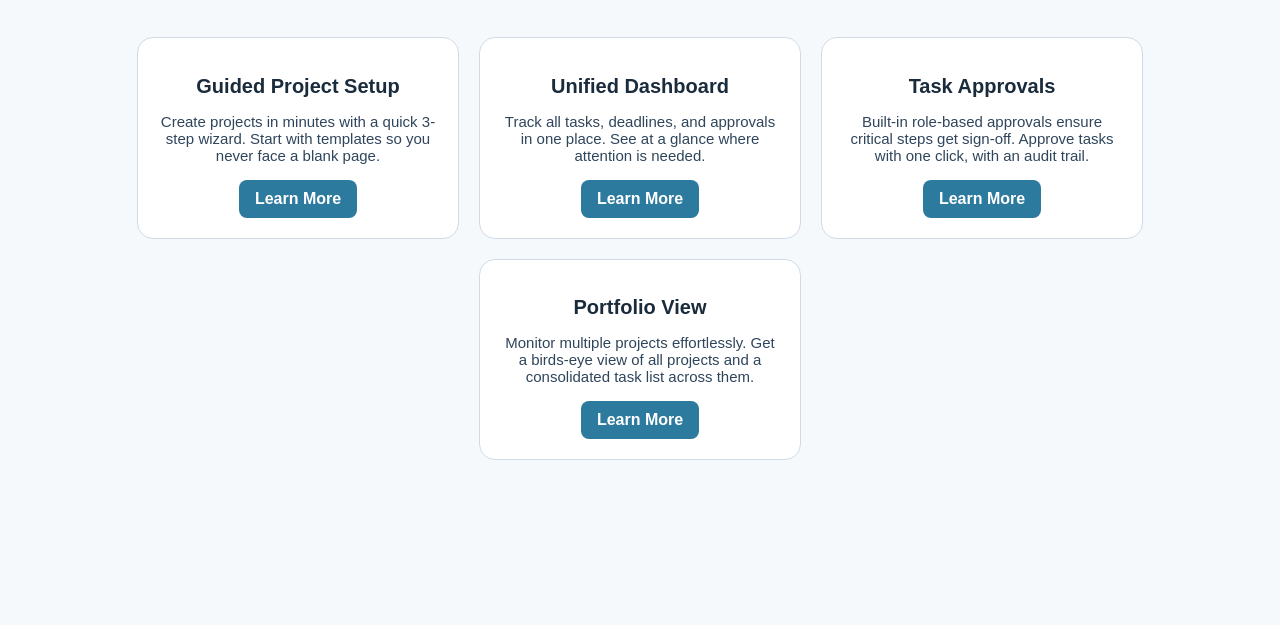
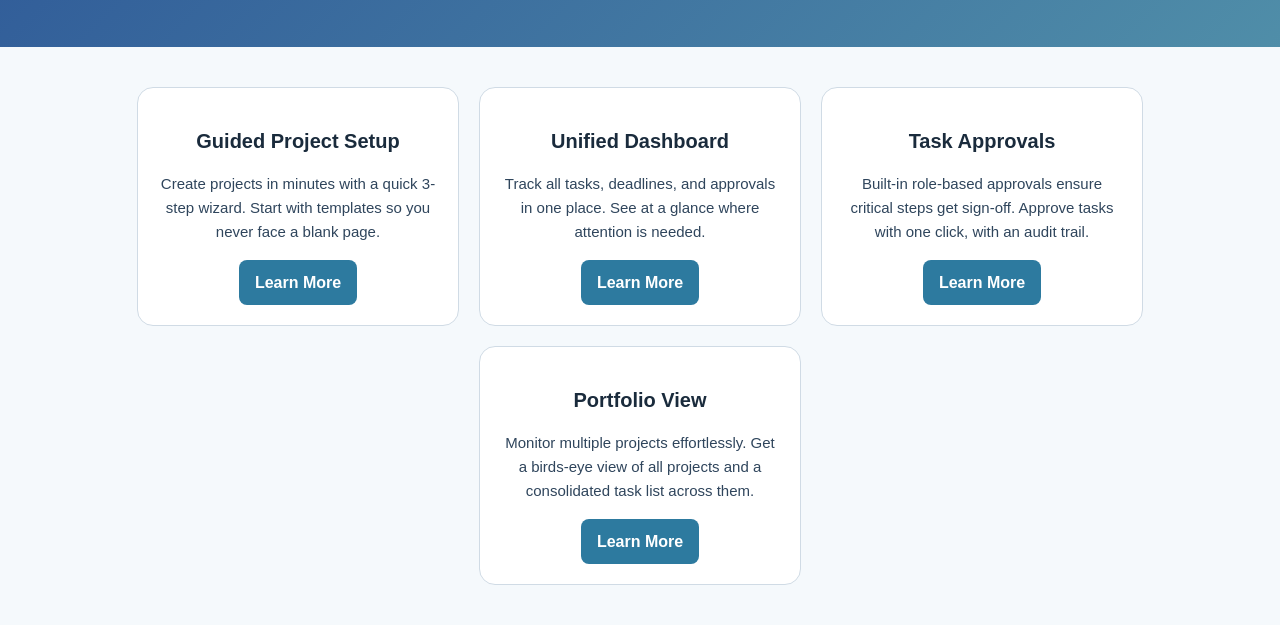
Before and after one commit to Sirishasrikar/project-buddy-demo, a plain HTML site: page index.html in a window 1280 px wide. Shown: the part 398-1023 px from the top of the page. Before the commit the page ends 898 px from the top, so only its background shows below. Drawn offline with Linux system fonts and the light colour scheme.

Commit message:
Update style.css

```diff
--- a/style.css
+++ b/style.css
@@ -1,4 +1,11 @@
 /* General page styles */
+/* Use Open Sans font for all text */
+body {
+  font-family: 'Open Sans', Arial, sans-serif;
+  /* You can also set a comfortable base font size and line height for readability */
+  font-size: 16px;
+  line-height: 1.6;
+}
 body {
   margin: 0;
   font-family: Arial, sans-serif;
```
